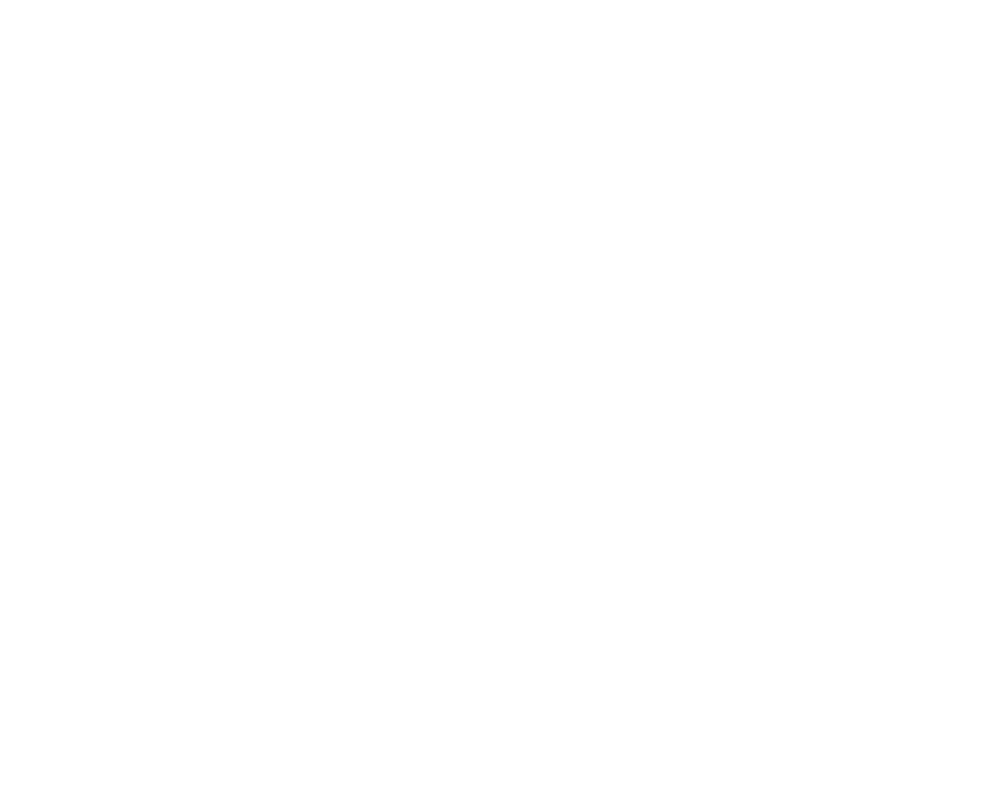
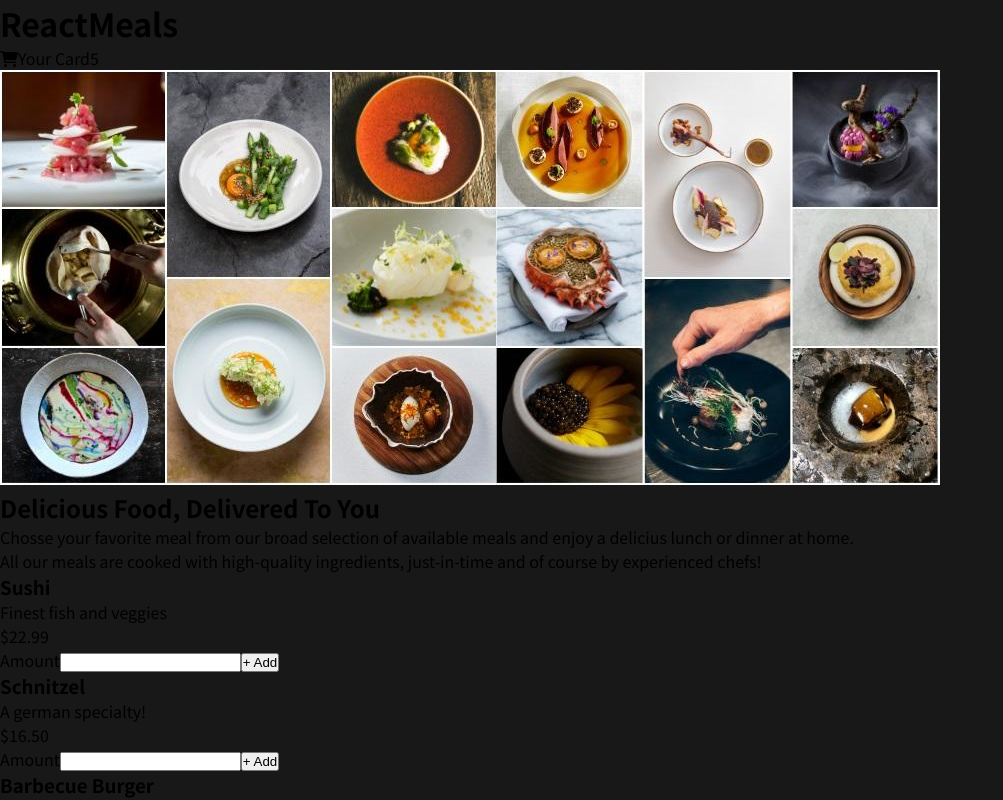
Before and after one commit to massam89/food-app-react, a React (Create React App) app: page / in a window 1280 px wide. Shown: the top 800 px of the page, without its empty margins (0-1003 px from the left). Built offline with nearby package versions, Linux system fonts and the light colour scheme.

Commit message:
finish making components and its html

```diff
--- a/public/index.html
+++ b/public/index.html
@@ -5,39 +5,17 @@
     <link rel="icon" href="%PUBLIC_URL%/logo.png" />
     <meta name="viewport" content="width=device-width, initial-scale=1" />
     <meta name="theme-color" content="#000000" />
-    <meta
-      name="description"
-      content="Web site created using create-react-app and about food"
-    />
+    <meta name="description" content="Web site created using create-react-app and about food"/>
     <link rel="apple-touch-icon" href="%PUBLIC_URL%/logo.png" />
-    <!--
-      manifest.json provides metadata used when your web app is installed on a
-      user's mobile device or desktop. See https://developers.google.com/web/fundamentals/web-app-manifest/
-    -->
-    <link rel="manifest" href="%PUBLIC_URL%/manifest.json" />
-    <!--
-      Notice the use of %PUBLIC_URL% in the tags above.
-      It will be replaced with the URL of the `public` folder during the build.
-      Only files inside the `public` folder can be referenced from the HTML.
 
-      Unlike "/favicon.ico" or "favicon.ico", "%PUBLIC_URL%/favicon.ico" will
-      work correctly both with client-side routing and a non-root public URL.
-      Learn how to configure a non-root public URL by running `npm run build`.
-    -->
     <title>Food order app</title>
+
+    <!-- Font awesome icon -->
+    <link rel="stylesheet" href="https://cdnjs.cloudflare.com/ajax/libs/font-awesome/6.2.0/css/all.min.css" integrity="sha512-xh6O/CkQoPOWDdYTDqeRdPCVd1SpvCA9XXcUnZS2FmJNp1coAFzvtCN9BmamE+4aHK8yyUHUSCcJHgXloTyT2A==" crossorigin="anonymous" referrerpolicy="no-referrer" />
+
   </head>
   <body>
     <noscript>You need to enable JavaScript to run this app.</noscript>
     <div id="root"></div>
-    <!--
-      This HTML file is a template.
-      If you open it directly in the browser, you will see an empty page.
-
-      You can add webfonts, meta tags, or analytics to this file.
-      The build step will place the bundled scripts into the <body> tag.
-
-      To begin the development, run `npm start` or `yarn start`.
-      To create a production bundle, use `npm run build` or `yarn build`.
-    -->
   </body>
 </html>
--- a/src/App.js
+++ b/src/App.js
@@ -1,8 +1,18 @@
+import CardModal from "./components/CardModal";
+import Header from "./components/Header";
+import Hero from "./components/Hero";
+import Menu from "./components/Menu";
+
 function App() {
   return (
-    <div className="App">
-
-    </div>
+    <>
+      <Header />
+      <main>
+        <Hero />
+        <Menu />
+      </main>
+      <CardModal />
+    </>
   );
 }
 
--- /dev/null
+++ b/src/components/Card.js
@@ -0,0 +1,11 @@
+const Card = () => {
+  return (
+    <div>
+      <i className="fa-solid fa-cart-shopping"></i>
+      <span>Your Card</span>
+      <span>5</span>
+    </div>
+  )
+}
+
+export default Card
--- /dev/null
+++ b/src/components/CardModal.js
@@ -0,0 +1,23 @@
+const CardModal = () => {
+  return (
+    <div style={{ 'display': 'none' }}>
+
+      <div></div>
+
+      <div>
+        <div>
+          <h3>Sushi</h3>
+          <span>$22.99</span> <span>3</span>
+        </div>
+        <div>
+          <button>+</button>
+          <button>-</button>
+        </div>
+
+      </div>
+
+    </div>
+  )
+}
+
+export default CardModal
--- /dev/null
+++ b/src/components/Header.js
@@ -0,0 +1,12 @@
+import Card from "./Card"
+
+const Header = () => {
+  return (
+    <header>
+      <h1>ReactMeals</h1>
+      <Card />
+    </header>
+  )
+}
+
+export default Header
--- /dev/null
+++ b/src/components/Hero.js
@@ -0,0 +1,16 @@
+import heroImg from '../img/hero.jpg'
+
+const Hero = () => {
+  return (
+    <section>
+      <img src={heroImg} alt="Hero image" />
+      <div>
+        <h2>Delicious Food, Delivered To You</h2>
+        <p>Chosse your favorite meal from our broad selection of available meals and enjoy a delicius lunch or dinner at home.</p>
+        <p>All our meals are cooked with high-quality ingredients, just-in-time and of course by experienced chefs!</p>
+      </div>
+    </section>
+  )
+}
+
+export default Hero
--- /dev/null
+++ b/src/components/Item.js
@@ -0,0 +1,18 @@
+const Item = (props) => {
+  return (
+    <li>
+      <div>
+        <h3>{props.item.name}</h3>
+        <p>{props.item.ingredients}</p>
+        <span>${props.item.price}</span>
+      </div>
+      <div>
+        <label htmlFor={`${props.item.id}`}>Amount</label>
+        <input type='number' id={`${props.item.id}`} />
+        <button>+ Add</button>
+      </div>
+    </li>
+  )
+}
+
+export default Item
--- /dev/null
+++ b/src/components/Menu.js
@@ -0,0 +1,45 @@
+import Item from "./Item"
+
+const menu = [
+  {
+    id: 1,
+    name: 'Sushi',
+    ingredients: 'Finest fish and veggies',
+    price: '22.99',
+    amount: 1
+  },
+  {
+    id: 2,
+    name: 'Schnitzel',
+    ingredients: 'A german specialty!',
+    price: '16.50',
+    amount: 1
+  },
+  {
+    id: 3,
+    name: 'Barbecue Burger',
+    ingredients: 'American, raw, meaty',
+    price: '12.99',
+    amount: 1
+  },
+  {
+    id: 4,
+    name: 'Grenn Bowl',
+    ingredients: 'Healthy...and green...',
+    price: '18.99',
+    amount: 1
+  }
+]
+
+const Menu = () => {
+
+  return (
+    <section>
+      <ul>
+        { menu.map((item) => <Item item={item} key={item.id} />) }
+      </ul>
+    </section>
+  )
+}
+
+export default Menu
--- /dev/null
+++ b/src/index.css
@@ -0,0 +1,21 @@
+@import url('https://fonts.googleapis.com/css2?family=Noto+Sans+JP:wght@400;700&display=swap');
+
+:root {
+  --red-light: rgb(104, 24, 1);
+  --red-dark: rgb(51, 11, 1);
+  --white: rgb(241, 242, 244);
+  --grey-light: rgb(35, 35, 35);
+  --grey-dark: rgb(24, 24, 24);
+  --red-very-light: rgb(134, 66, 21);
+}
+
+* {
+  padding: 0;
+  margin: 0;
+  box-sizing: border-box;
+}
+
+body {
+  font-family: 'Noto Sans JP', sans-serif;
+  background-color: var(--grey-dark);
+}
--- a/src/index.js
+++ b/src/index.js
@@ -1,9 +1,8 @@
 import React from 'react';
 import ReactDOM from 'react-dom/client'
 import App from './App';
+import './index.css'
 
 
 const root = ReactDOM.createRoot(document.getElementById('root'));
-root.render(
-    <App />
-);
+root.render(<App />);
```
Also changed, not shown: src/img/hero.jpg (added).
